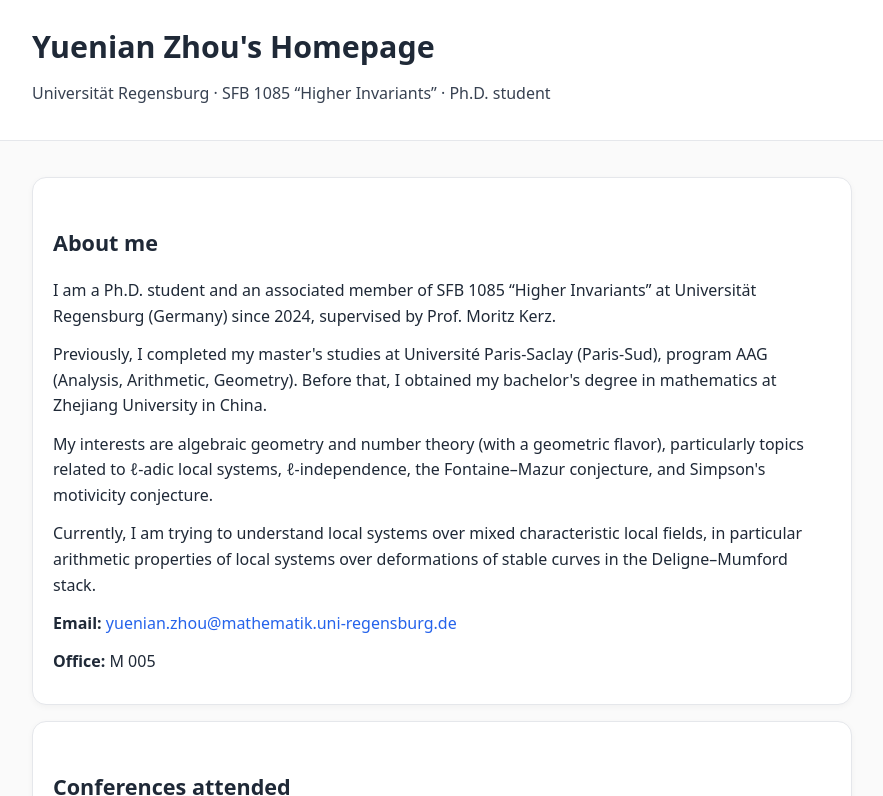
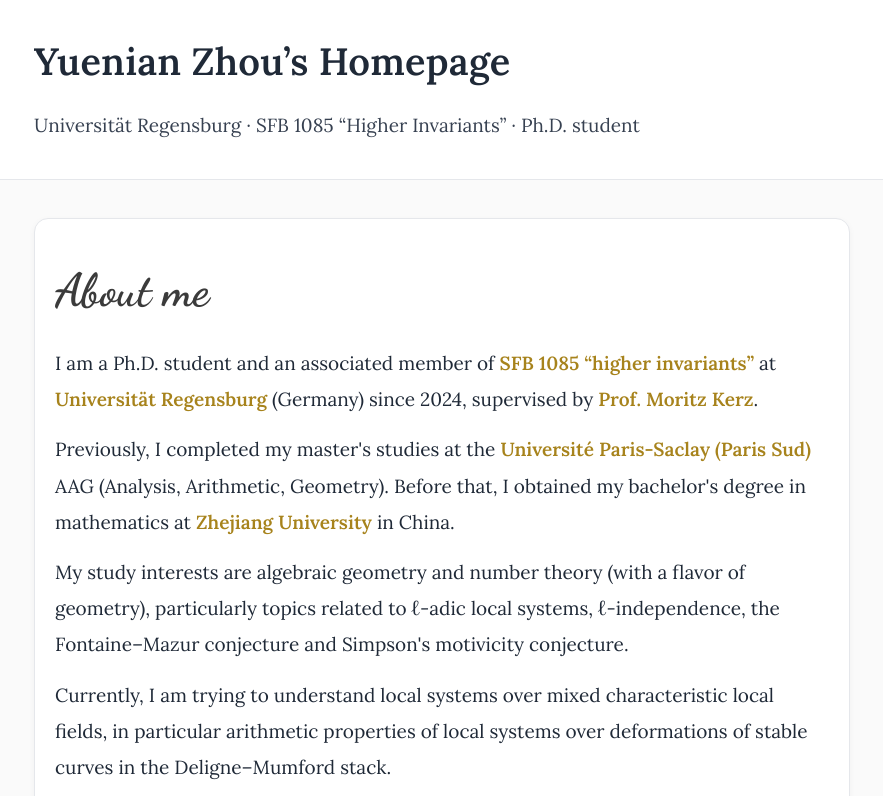
Before and after one commit to yuenianzhou/personal-website, a plain HTML site: page index.html in a window 1280 px wide. Shown: the top 796 px of the page, without its empty margins (198-1081 px from the left). Drawn offline with Linux system fonts and the light colour scheme.

Commit message:
Update index.html

```diff
--- a/index.html
+++ b/index.html
@@ -5,19 +5,19 @@
   <meta name="viewport" content="width=device-width, initial-scale=1" />
 
   <title>Yuenian Zhou – Homepage</title>
-  <meta name="description" content="Yuenian Zhou — Ph.D. student at Universität Regensburg (SFB 1085 Higher Invariants). Interests: algebraic geometry, number theory, ℓ-adic local systems, ℓ-independence, Fontaine–Mazur and Simpson’s conjectures." />
+  <meta name="description" content="Yuenian Zhou — Ph.D. student at Universität Regensburg (SFB 1085 Higher Invariants). Interests: algebraic geometry, number theory, ℓ-adic local systems, ℓ-independence, Fontaine–Mazur and Simpson’s motivicity." />
   <link rel="canonical" href="https://yuenianzhou.github.io/personal-website/" />
 
-  <!-- Open Graph for better sharing -->
+  <!-- Fonts -->
+  <link href="https://fonts.googleapis.com/css2?family=Dancing+Script:wght@700&family=Lora:wght@400;500;600&display=swap" rel="stylesheet">
+
+  <!-- Open Graph -->
   <meta property="og:title" content="Yuenian Zhou – Homepage" />
   <meta property="og:description" content="Ph.D. student at Universität Regensburg (SFB 1085 Higher Invariants). Algebraic geometry & number theory." />
   <meta property="og:type" content="website" />
   <meta property="og:url" content="https://yuenianzhou.github.io/personal-website/" />
 
-  <!-- (可选) 如果你用 HTML 标签方式验证 Google，就把下面注释取消并把 content 换成你的验证码 -->
-  <!-- <meta name="google-site-verification" content="PUT-YOUR-CODE-HERE" /> -->
-
-  <!-- Structured data: Person -->
+  <!-- Structured data -->
   <script type="application/ld+json">
   {
     "@context": "https://schema.org",
@@ -32,62 +32,88 @@
   </script>
 
   <style>
-    :root { --max: 860px; }
-    * { box-sizing: border-box; }
-    body {
-      margin: 0; font-family: system-ui, -apple-system, Segoe UI, Roboto, "Helvetica Neue", Arial, "Noto Sans", "Apple Color Emoji", "Segoe UI Emoji", "Segoe UI Symbol";
-      line-height: 1.6; color: #1f2937; background: #fafafa;
+    :root{
+      --max: 860px;
+      --accent: #a7831c; /* 柔和的金色 */
+      --ink: #1f2937;
+      --muted: #6b7280;
+      --card-bg: #ffffff;
+      --border: #e5e7eb;
     }
-    header {
-      border-bottom: 1px solid #e5e7eb; background: #fff;
+    *{box-sizing:border-box}
+    body{
+      margin:0;
+      font-family: "Lora", Georgia, "Times New Roman", serif;  /* 正文字体 */
+      font-size: 19px;
+      line-height: 1.9;
+      color: var(--ink);
+      background:#fafafa;
     }
-    .wrap {
-      max-width: var(--max); margin: 0 auto; padding: 1.25rem;
+    header{background:#fff;border-bottom:1px solid var(--border)}
+    .wrap{max-width:var(--max);margin:0 auto;padding:22px}
+    h1{
+      margin: .2rem 0 .6rem;
+      font-weight:600;
+      letter-spacing:.2px;
     }
-    h1 { font-size: 1.9rem; margin: 0.2rem 0 0.6rem; }
-    h2 { margin-top: 2rem; font-size: 1.35rem; }
-    p { margin: 0.5rem 0 0.8rem; }
-    a { color: #2563eb; text-decoration: none; }
-    a:hover { text-decoration: underline; }
-    .card {
-      background: #fff; border: 1px solid #e5e7eb; border-radius: 14px; padding: 1rem 1.25rem; margin-top: 1rem;
-      box-shadow: 0 2px 6px rgba(0,0,0,0.04);
+    h2.section-title{
+      font-family:"Dancing Script", cursive;  /* 标题手写体 */
+      font-size: 46px;
+      font-weight:700;
+      margin: 12px 0 10px;
+      color:#3b3b3b;
     }
-    ul { padding-left: 1.1rem; }
-    li { margin: 0.25rem 0; }
-    footer { color: #6b7280; font-size: 0.9rem; margin: 2rem 0 1rem; text-align: center; }
-    .meta { color: #374151; }
+    p{margin:.5rem 0 .9rem}
+    a{
+      color: var(--accent);
+      text-decoration: none;
+      font-weight:600;
+    }
+    a:hover{text-decoration:underline}
+    .meta{color:#374151}
+    .card{
+      background:var(--card-bg);
+      border:1px solid var(--border);
+      border-radius:14px;
+      padding:16px 20px;
+      margin-top:16px;
+      box-shadow:0 2px 6px rgba(0,0,0,.04);
+    }
+    ul{padding-left:1.1rem;margin:.3rem 0}
+    li{margin:.25rem 0}
+    footer{color:var(--muted);font-size:.92rem;margin:2rem 0 1rem;text-align:center}
   </style>
 </head>
 <body>
   <header>
     <div class="wrap">
-      <h1>Yuenian Zhou's Homepage</h1>
+      <h1>Yuenian Zhou’s Homepage</h1>
       <p class="meta">Universität Regensburg · SFB 1085 “Higher Invariants” · Ph.D. student</p>
     </div>
   </header>
 
   <main class="wrap">
     <section class="card">
-      <h2>About me</h2>
+      <h2 class="section-title">About me</h2>
       <p>
-        I am a Ph.D. student and an associated member of SFB 1085 “Higher Invariants” at
-        Universität Regensburg (Germany) since 2024, supervised by Prof. Moritz Kerz.
+        I am a Ph.D. student and an associated member of
+        <a href="https://www.sfb1085.uni-regensburg.de/" target="_blank" rel="noopener">SFB 1085 “higher invariants”</a>
+        at <a href="https://www.uni-regensburg.de/" target="_blank" rel="noopener">Universität Regensburg</a> (Germany) since 2024, supervised by
+        <a href="https://moritz-kerz.github.io/" target="_blank" rel="noopener">Prof. Moritz Kerz</a>.
       </p>
       <p>
-        Previously, I completed my master's studies at Université Paris-Saclay (Paris-Sud), program AAG
+        Previously, I completed my master's studies at the
+        <a href="https://www.universite-paris-saclay.fr/" target="_blank" rel="noopener">Université Paris-Saclay (Paris Sud)</a> AAG
         (Analysis, Arithmetic, Geometry). Before that, I obtained my bachelor's degree in mathematics at
-        Zhejiang University in China.
+        <a href="https://www.zju.edu.cn/english/" target="_blank" rel="noopener">Zhejiang University</a> in China.
       </p>
       <p>
-        My interests are algebraic geometry and number theory (with a geometric flavor), particularly
-        topics related to ℓ-adic local systems, ℓ-independence, the Fontaine–Mazur conjecture, and
-        Simpson's motivicity conjecture.
+        My study interests are algebraic geometry and number theory (with a flavor of geometry), particularly topics related to
+        ℓ-adic local systems, ℓ-independence, the Fontaine–Mazur conjecture and Simpson's motivicity conjecture.
       </p>
       <p>
         Currently, I am trying to understand local systems over mixed characteristic local fields,
-        in particular arithmetic properties of local systems over deformations of stable curves
-        in the Deligne–Mumford stack.
+        in particular arithmetic properties of local systems over deformations of stable curves in the Deligne–Mumford stack.
       </p>
 
       <p><strong>Email:</strong> <a href="mailto:yuenian.zhou@mathematik.uni-regensburg.de">yuenian.zhou@mathematik.uni-regensburg.de</a></p>
@@ -95,7 +121,7 @@
     </section>
 
     <section class="card">
-      <h2>Conferences attended</h2>
+      <h2 class="section-title">Conferences attended</h2>
       <ul>
         <li>Xi'an Jiaotong University Summer School of Number Theory, <em>2021</em>, Xi'an.</li>
         <li>IHES Summer School — Recent Advances in Algebraic K-theory, <em>2023</em>, Paris.</li>
@@ -111,7 +137,7 @@
     </section>
 
     <section class="card">
-      <h2>Conferences to attend</h2>
+      <h2 class="section-title">Conferences to attend</h2>
       <ul>
         <li>60th Birthday Conference for Alexander Schmid, <em>Mar 9–13, 2026</em>, Heidelberg.</li>
         <li>New developments in p-adic representation theory, <em>Mar 18–20, 2026</em>, Essen.</li>
@@ -125,7 +151,6 @@
   </main>
 
   <script>
-    // show last updated date (client side)
     document.getElementById('updated').textContent = new Date().toISOString().slice(0,10);
   </script>
 </body>
```
